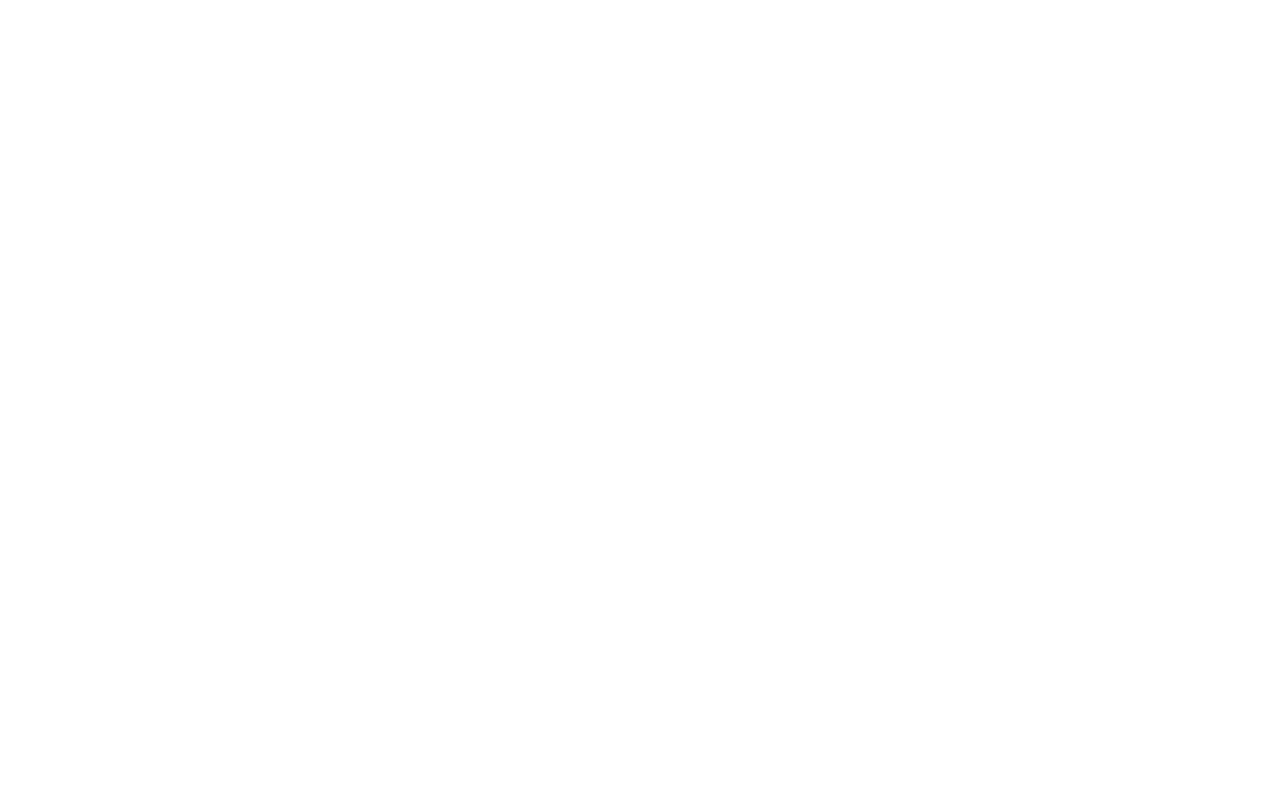
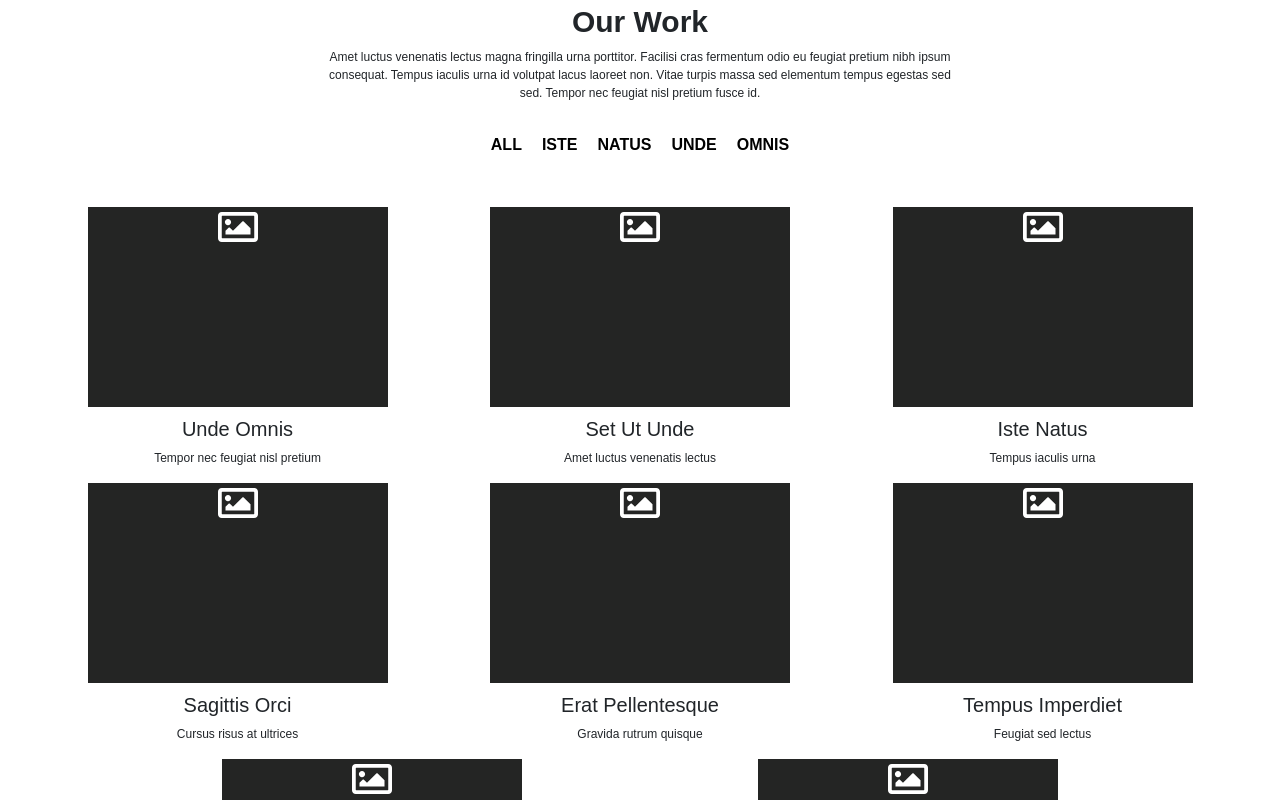
Before and after one commit to crlybrcs/testapp, a React (Create React App) app: page / in a window 1280 px wide. Shown: the part 1160-1960 px from the top of the page. Before the commit the page ends 1144 px from the top, so only its background shows below. Built offline with nearby package versions, Linux system fonts and the light colour scheme; a web font is replaced by a local one.

Commit message:
work section half done

```diff
--- a/src/components/MainContainer.js
+++ b/src/components/MainContainer.js
@@ -2,6 +2,7 @@ import React, { Component } from 'react';
 import CarouselItem from './CarouselItem';
 import Features from './Features';
 import ArticleBox from './ArticleBox';
+import Work from './Work';
 
 class MainContainer extends Component {
 	render() {
@@ -10,6 +11,7 @@ class MainContainer extends Component {
 				<CarouselItem />
 				<Features />
 				<ArticleBox />
+				<Work />
 			</div>
 		);
 	}
--- /dev/null
+++ b/src/components/Work.js
@@ -0,0 +1,140 @@
+import React from 'react';
+
+const Work = () => {
+	return (
+		<div className="work-main">
+			<span className="work-box1">
+				<h2>Our Work</h2>
+				<p>
+					Amet luctus venenatis lectus magna fringilla urna porttitor. Facilisi cras fermentum odio eu feugiat
+					pretium nibh ipsum consequat. Tempus iaculis urna id volutpat lacus laoreet non. Vitae turpis massa
+					sed elementum tempus egestas sed sed. Tempor nec feugiat nisl pretium fusce id.
+				</p>
+			</span>
+			<div className="work-box2">
+				<a href="#">ALL</a>
+				<a href="#">ISTE</a>
+				<a href="#">NATUS</a>
+				<a href="#">UNDE</a>
+				<a href="#">OMNIS</a>
+			</div>
+			<div className="work-box3">
+				<div>
+					<div className="work-box4">
+						<img
+							src="image-regular.svg"
+							width="40px"
+							height="40px"
+							className="image-svg"
+							alt="icon-picture"
+						/>
+					</div>
+					<h5>Unde Omnis</h5>
+					<p>Tempor nec feugiat nisl pretium</p>
+				</div>
+				<div>
+					<div className="work-box4">
+						<img
+							src="image-regular.svg"
+							width="40px"
+							height="40px"
+							className="image-svg"
+							alt="icon-picture"
+						/>
+					</div>
+					<h5>Set Ut Unde</h5>
+					<p>Amet luctus venenatis lectus</p>
+				</div>
+				<div>
+					<div className="work-box4">
+						<img
+							src="image-regular.svg"
+							width="40px"
+							height="40px"
+							className="image-svg"
+							alt="icon-picture"
+						/>
+					</div>
+					<h5>Iste Natus</h5>
+					<p>Tempus iaculis urna</p>
+				</div>
+				<div>
+					<div className="work-box4">
+						<img
+							src="image-regular.svg"
+							width="40px"
+							height="40px"
+							className="image-svg"
+							alt="icon-picture"
+						/>
+					</div>
+					<h5>Sagittis Orci</h5>
+					<p>Cursus risus at ultrices</p>
+				</div>
+				<div>
+					<div className="work-box4">
+						<img
+							src="image-regular.svg"
+							width="40px"
+							height="40px"
+							className="image-svg"
+							alt="icon-picture"
+						/>
+					</div>
+					<h5>Erat Pellentesque</h5>
+					<p>Gravida rutrum quisque</p>
+				</div>
+				<div>
+					<div className="work-box4">
+						<img
+							src="image-regular.svg"
+							width="40px"
+							height="40px"
+							className="image-svg"
+							alt="icon-picture"
+						/>
+					</div>
+					<h5>Tempus Imperdiet</h5>
+					<p>Feugiat sed lectus</p>
+				</div>
+				<div>
+					<div className="work-box4">
+						<img
+							src="image-regular.svg"
+							width="40px"
+							height="40px"
+							className="image-svg"
+							alt="icon-picture"
+						/>
+					</div>
+					<h5>Urna Duis</h5>
+					<p>Maecenas ultricies mi</p>
+				</div>
+				<div>
+					<div className="work-box4">
+						<img
+							src="image-regular.svg"
+							width="40px"
+							height="40px"
+							className="image-svg"
+							alt="icon-picture"
+						/>
+					</div>
+					<h5>Sapien Nec</h5>
+					<p>Sollicitudin aliquam</p>
+				</div>
+			</div>
+			<div>
+				<h5>Perspiciatis Unde Omnis</h5>
+				<p>
+					Maecenas ultricies mi eget mauris pharetra et ultrices neque ornare. Amet mauris commodo quis
+					imperdiet massa.
+				</p>
+				<button>BUTTON</button>
+				<button>BUTTON</button>
+			</div>
+		</div>
+	);
+};
+
+export default Work;
--- a/src/components/app/App.css
+++ b/src/components/app/App.css
@@ -182,6 +182,59 @@ h5 > p {
 	color: #ffffff;
 }
 
+.work-box1 {
+	width: 50%;
+	display: inline-block;
+	margin-top: 20px;
+	margin-bottom: 5px;
+}
+
+.work-box1 > h2 {
+	font-weight: 900;
+	font-size: 30px;
+}
+
+.work-box2 a {
+	font-weight: 900;
+	font-size: 16px;
+	color: black;
+	display: inline-block;
+	margin: 10px;
+	margin-bottom: 20px;
+}
+
+.work-box2 a:hover {
+	color: black;
+	text-decoration: none;
+}
+
+.work-box3 {
+	display: flex;
+	flex-direction: row;
+	justify-content: space-evenly;
+	align-items: center;
+	flex-wrap: wrap;
+	margin-top: 30px;
+	margin-bottom: 30px;
+}
+
+.work-box3 h5 {
+	margin-top: 10px;
+}
+
+.work-box3 h5 > p {
+	display: flex;
+	align-items: flex-start;
+}
+.work-box4 {
+	background-color: #0c0d0cE5;
+	height: 200px;
+	width: 300px;
+
+	margin-right: 15px;
+	margin-left: 15px;
+}
+
 /* Smaller than standard 960 (devices and browsers) */
 @media only screen and (max-width: 959px) {
 }
```
